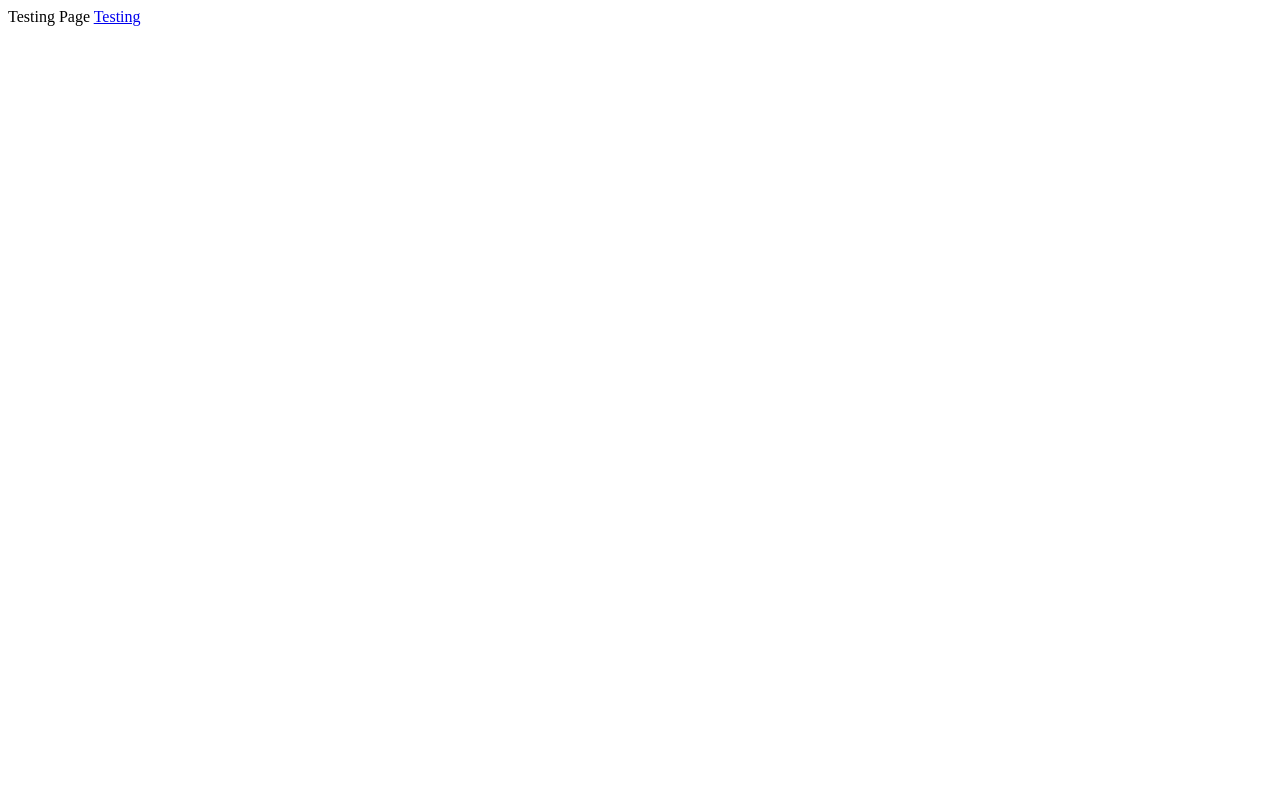
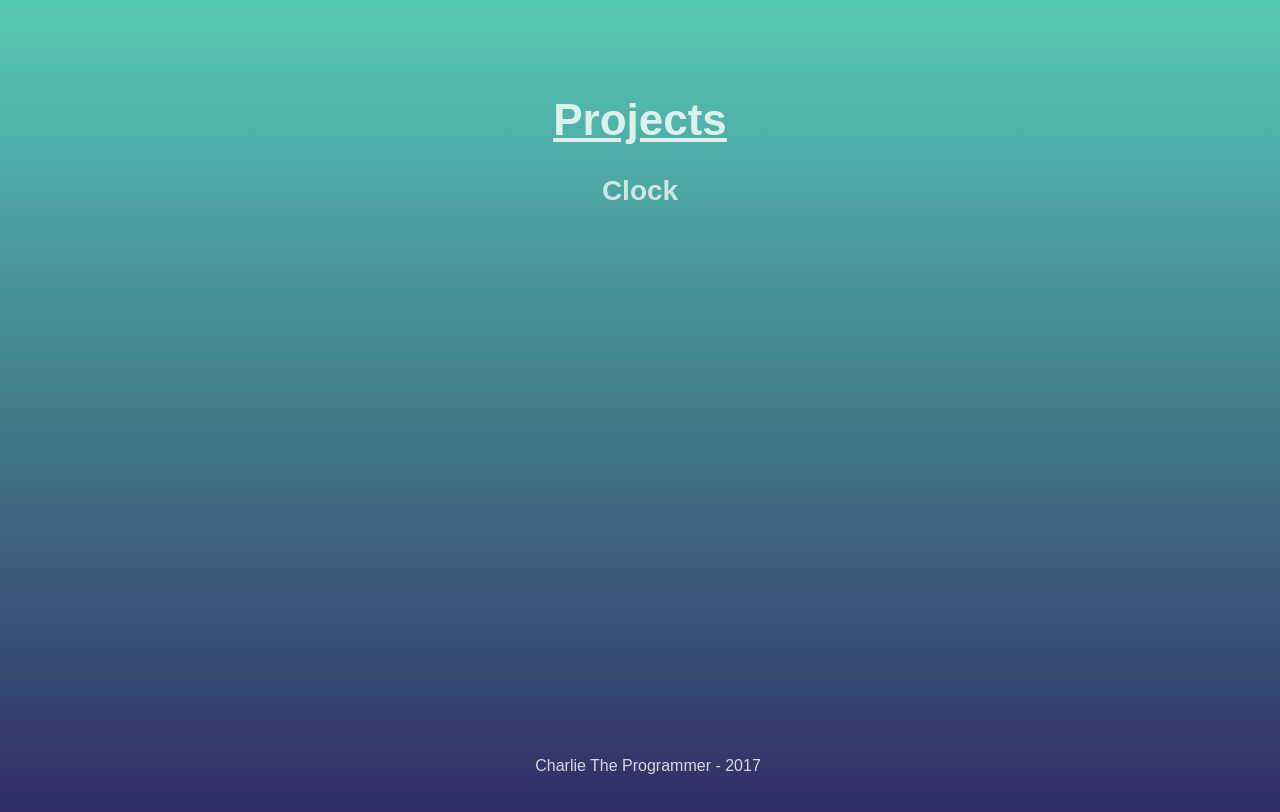
Before and after one commit to CharlieTheProgrammer/CharlieTheProgrammer.github.io, a plain HTML site: page index.html in a window 1280 px wide. Drawn offline with Linux system fonts and the light colour scheme.

Commit message:
Updated main landing page to make it look nicer.

```diff
--- /dev/null
+++ b/index.css
@@ -0,0 +1,53 @@
+
+
+
+* {
+    opacity: .9;
+}
+
+body {
+    color: #fff;
+    font-family: Arial, Helvetica, sans-serif;
+    height: 97vh;
+    width
+    background: #43C6AC;  /* fallback for old browsers */
+    background: -webkit-linear-gradient(to bottom, #191654, #43C6AC);  /* Chrome 10-25, Safari 5.1-6 */
+    background: linear-gradient(to top, #191654, #43C6AC); /* W3C, IE 10+/ Edge, Firefox 16+, Chrome 26+, Opera 12+, Safari 7+ */
+    background-repeat: no-repeat;
+}
+
+h1, h2, h3, h4, h5 {
+    text-align: center;
+}
+
+h1 {
+    font-size: 2.75em;
+    text-decoration: underline;
+    padding-top: 1.5em;
+}
+
+h2 {
+    font-size: 1.75em;
+}
+
+h3 {
+    font-size: 1.1em;
+}
+
+
+a {
+    text-decoration: none;
+    color: #fff;
+}
+
+a:hover {
+    text-decoration: none;
+    color: #5e42a6;
+}
+
+footer {
+    position: fixed;
+    bottom: 25px;
+    width: 100%;
+    text-align: center;
+}
--- a/index.html
+++ b/index.html
@@ -1,2 +1,15 @@
-Testing Page
-<a href="/clock.html">Testing<a/>
+<!DOCTYPE html>
+<html>
+  <head>
+    <meta charset="UTF-8">
+    <meta name="viewport" content="width=device-width, initial-scale=1, user-scalable=no" />
+    <title>Mini-Projects</title>
+    <link rel="stylesheet" href="index.css" type="text/css">
+  </head>
+  <body>
+    <h1>Projects</h1>
+
+    <h2><a href="/clock.html">Clock</a></h2>
+    <footer>Charlie The Programmer - 2017</footer>
+  </body>
+</html>
```
